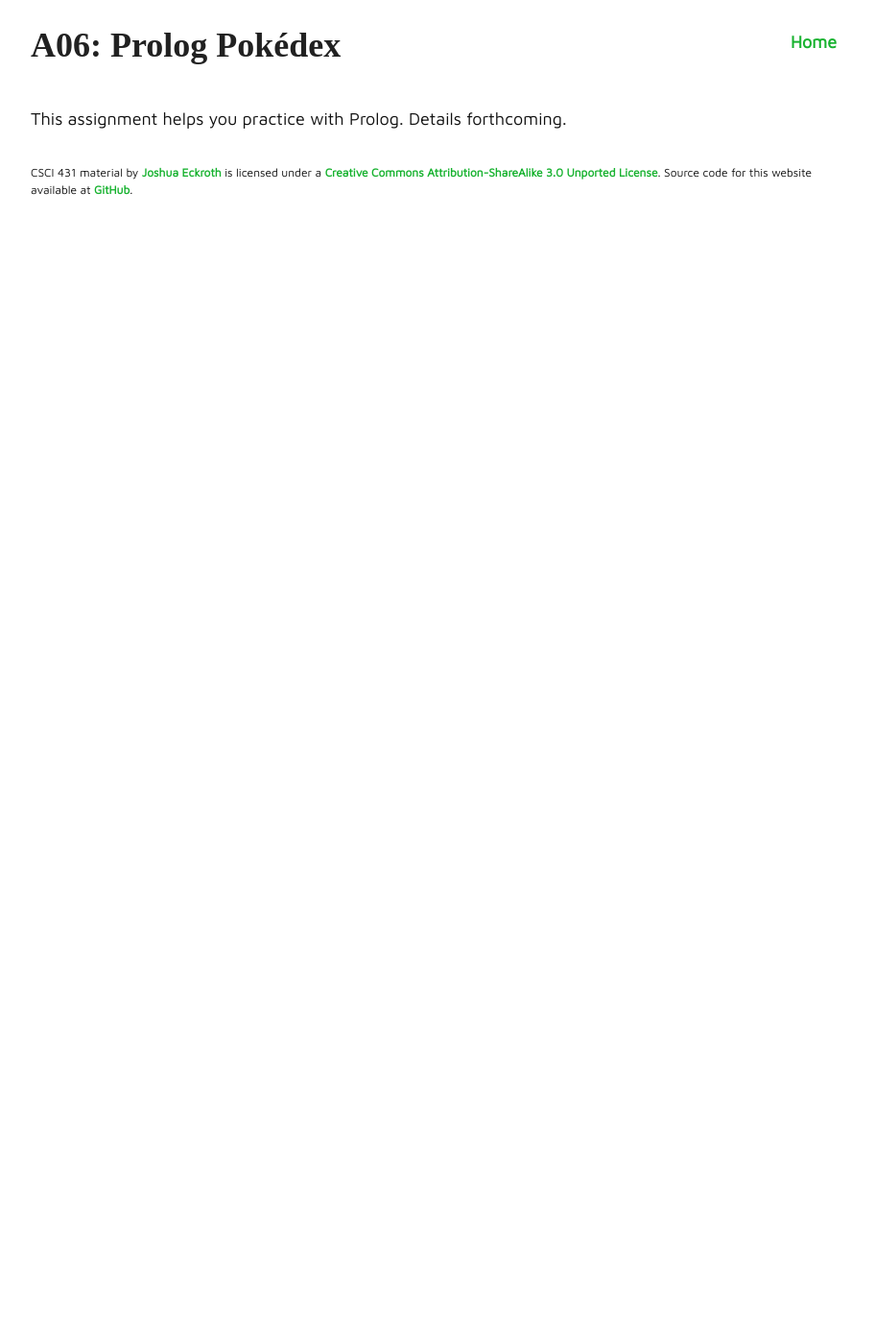
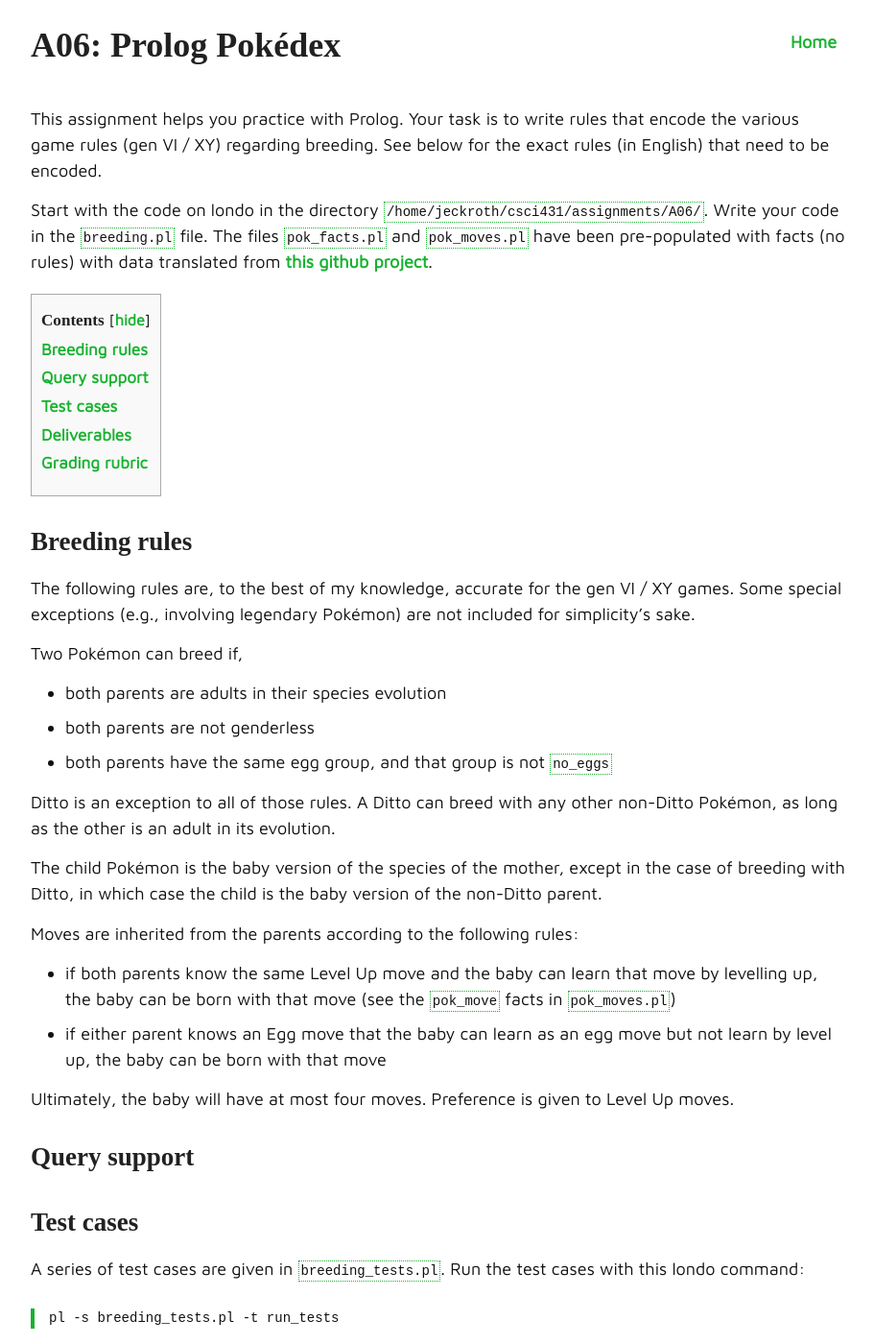
Before and after one commit to joshuaeckroth/csci431-website, a Jekyll site: the page built from assignments/a06.markdown, in a window 1280 px wide and 1400 px high. Shown: the whole window at 96% size, without its empty margins (183-1094 px from the left). Built offline with Jekyll 4.4.1, drawn with Linux system fonts in a browser that asks for light colours; some web fonts are replaced; some of the changed text lies outside the part shown.

Commit message:
Updated A06 (not complete yet)

````diff
--- a/assignments/a06.markdown
+++ b/assignments/a06.markdown
@@ -1,16 +1,60 @@
 ---
 layout: note
 title: "A06: Prolog Pokédex"
-due: "Oct 10, 11:59pm"
+due: "Oct 17, 11:59pm"
 categories: [assignments]
 ---
 
 # A06: Prolog Pokédex
 
-This assignment helps you practice with Prolog. Details forthcoming.
+This assignment helps you practice with Prolog. Your task is to write rules that encode the various game rules (gen VI / XY) regarding breeding. See below for the exact rules (in English) that need to be encoded.
 
-{% comment %}
-Start with https://github.com/veekun/pokedex
+Start with the code on londo in the directory `/home/jeckroth/csci431/assignments/A06/`. Write your code in the `breeding.pl` file. The files `pok_facts.pl` and `pok_moves.pl` have been pre-populated with facts (no rules) with data translated from [this github project](https://github.com/veekun/pokedex).
 
-API to grab JSON data: http://pokeapi.co/
-{% endcomment %}
+## Breeding rules
+
+The following rules are, to the best of my knowledge, accurate for the gen VI / XY games. Some special exceptions (e.g., involving legendary Pokémon) are not included for simplicity's sake.
+
+Two Pokémon can breed if,
+
+- both parents are adults in their species evolution
+- both parents are not genderless
+- both parents have the same egg group, and that group is not `no_eggs`
+
+Ditto is an exception to all of those rules. A Ditto can breed with any other non-Ditto Pokémon, as long as the other is an adult in its evolution.
+
+The child Pokémon is the baby version of the species of the mother, except in the case of breeding with Ditto, in which case the child is the baby version of the non-Ditto parent.
+
+Moves are inherited from the parents according to the following rules:
+
+- if both parents know the same Level Up move and the baby can learn that move by levelling up, the baby can be born with that move (see the `pok_move` facts in `pok_moves.pl`)
+- if either parent knows an Egg move that the baby can learn as an egg move but not learn by level up, the baby can be born with that move
+
+Ultimately, the baby will have at most four moves. Preference is given to Level Up moves.
+
+## Query support
+
+## Test cases
+
+A series of test cases are given in `breeding_tests.pl`. Run the test cases with this londo command:
+
+```
+pl -s breeding_tests.pl -t run_tests
+```
+
+If the tests pass, you should see only some dots (1 dot per test group) and no error or warning messages.
+
+## Deliverables
+
+Submit your `breeding.pl` file. Include the files `breeding_tests.pl`, `pok_moves.pl`, and `pok_facts.pl` as well, even though you do not need to modify them.
+
+**Note: You must not write any new facts. Only write rules.** The files `pok_facts.pl` and `pok_moves.pl` have all the facts that are needed.
+
+## Grading rubric
+
+- 5 pts: All tests pass with no warnings (no Singleton warnings, etc.).
+- 4 pts:
+- 3 pts:
+- 2 pts:
+- 1 pt:
+- 0 pts:
````
